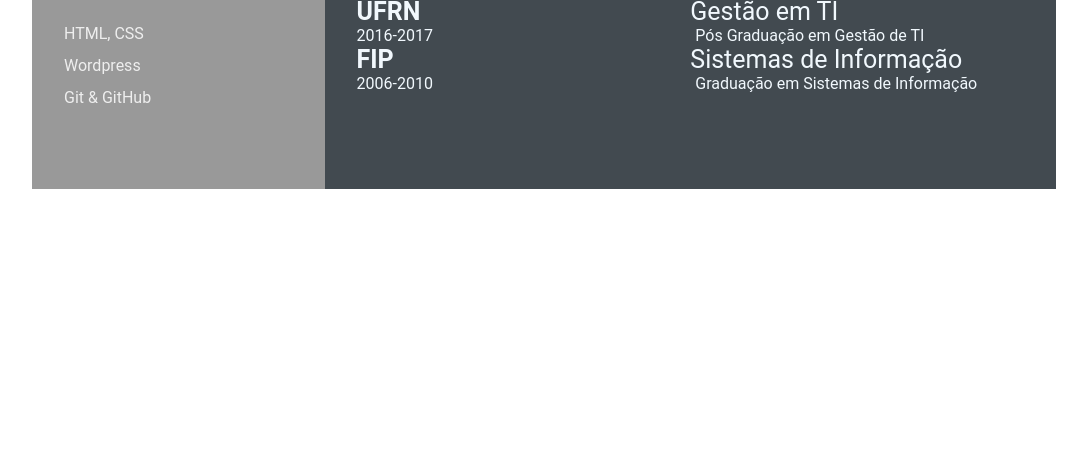
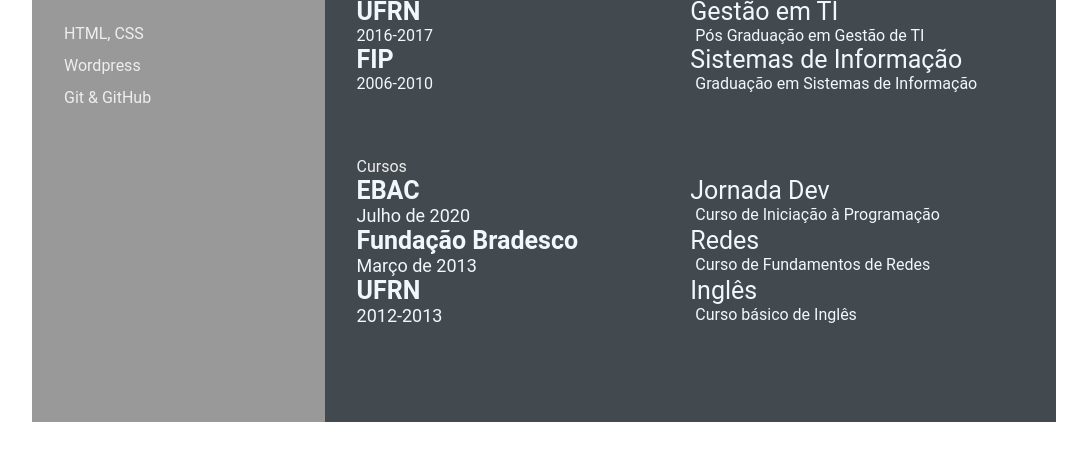
Before and after one commit to bielsilvarn/bielsilvarn.github.io, a plain HTML site: page index.html in a window 1280 px wide. Shown: the part 646-1100 px from the top of the page, without its empty margins (96-1183 px from the left). Before the commit the page ends 867 px from the top, so only its background shows below. Drawn offline with Linux system fonts and the light colour scheme.

Commit message:
Feature: index.html (#13)

```diff
--- a/index.html
+++ b/index.html
@@ -124,6 +124,36 @@
                     </div>
                     </div>
                 </section>
+                <section class="awards gap">
+                    <div class="right-title">Cursos</div>
+                    <div class="awards-contents">
+                        <div class="awards-left">
+                            <p class="awards-company-name">EBAC</p>
+                            <p class="awards-time-period">Julho de 2020</p>
+                        </div>
+                    <div class="awards-right">
+                        <p class="awards-name">Jornada Dev</p>
+                        <p class="awards-desc">Curso de Iniciação à Programação</p>
+
+                    </div>
+                    <div class="awards-left">
+                        <p class="awards-company-name">Fundação Bradesco</p>
+                        <p class="awards-time-period">Março de 2013</p>
+                    </div>
+                    <div class="awards-right">
+                        <p class="awards-name">Redes</p>
+                        <p class="awards-desc">Curso de Fundamentos de Redes </p>
+                    </div>
+                    <div class="awards-left">
+                        <p class="awards-company-name">UFRN</p>
+                        <p class="awards-time-period">2012-2013</p>
+                    </div>
+                    <div class="awards-right">
+                        <p class="awards-name">Inglês</p>
+                        <p class="awards-desc">Curso básico de Inglês</p>
+                    </div>
+                    </div>
+                </section>
 
             </div>
         </section>
```
